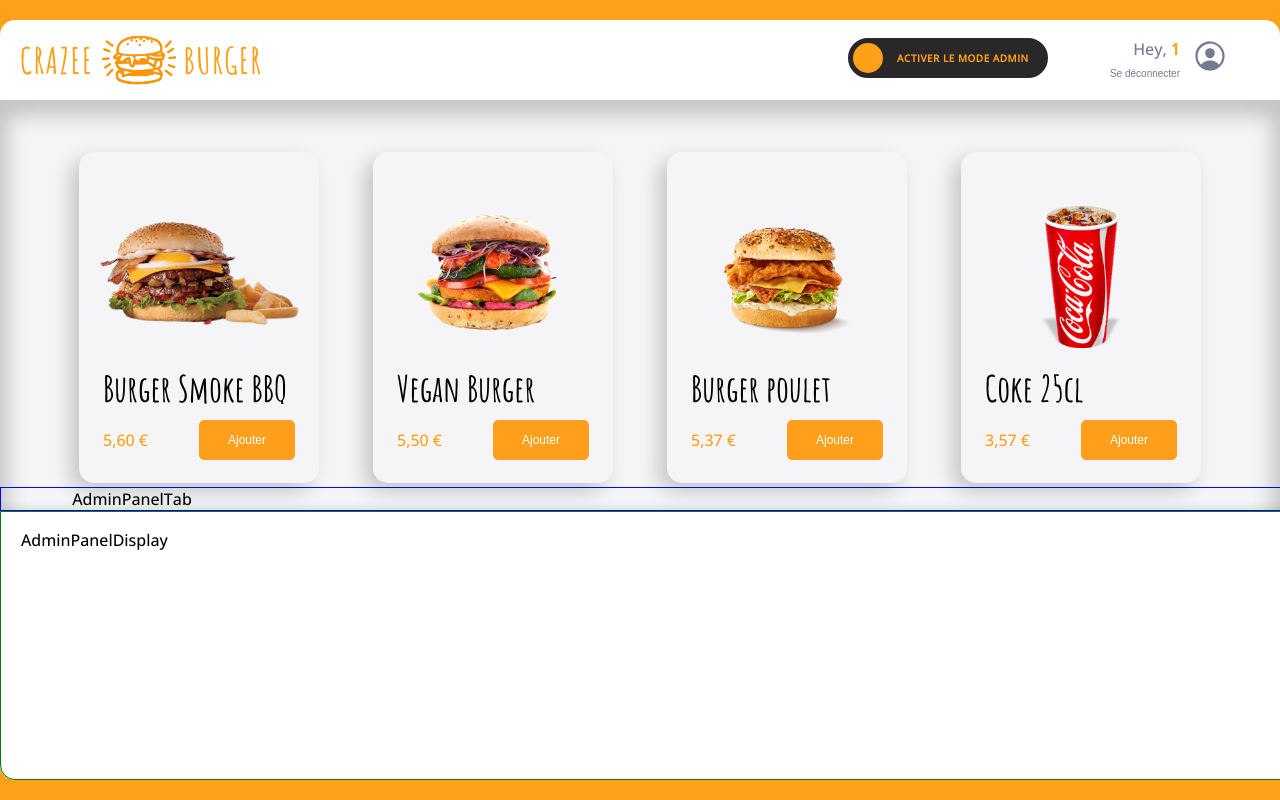
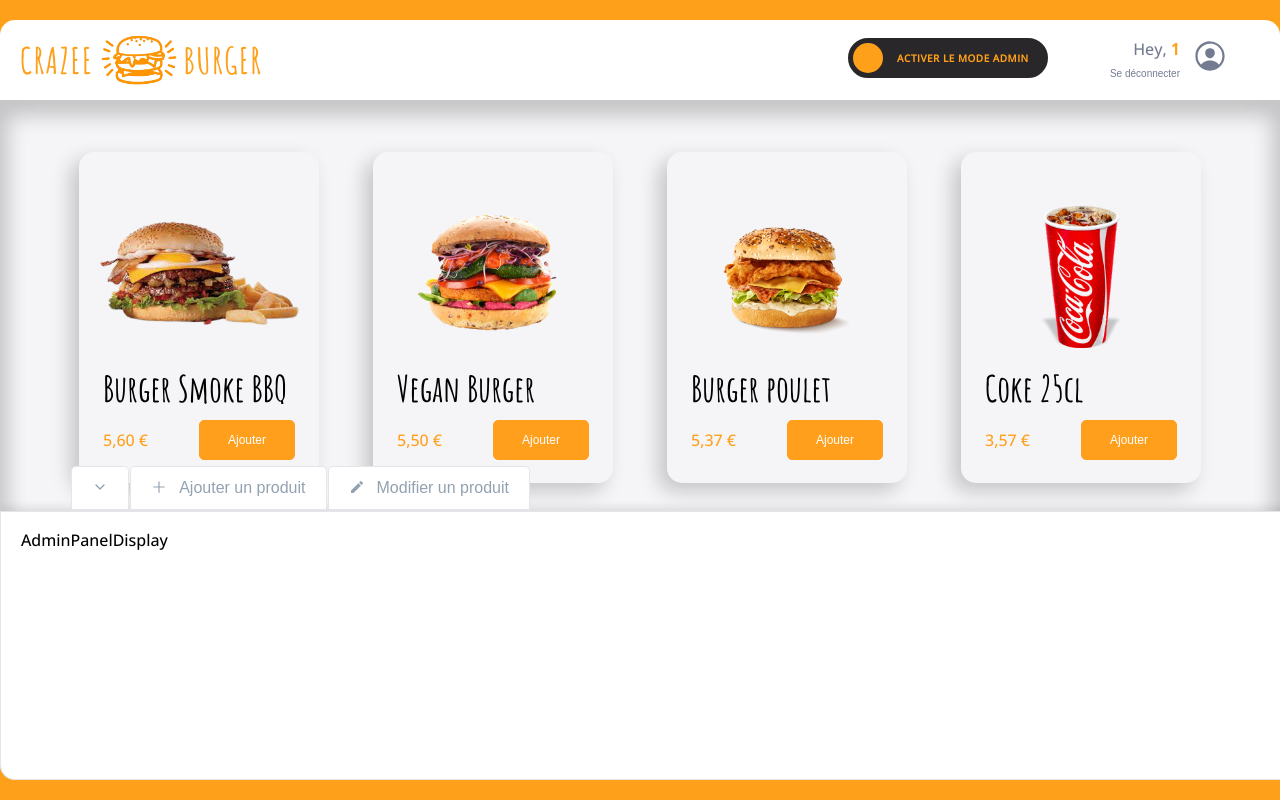
Before and after one commit to Martins-Anthony/crazee-burger, a React (Vite) app: page /order/1 in a window 1280 px wide. Shown: the top 800 px of the page. Built offline with nearby package versions, Linux system fonts and the light colour scheme; grey boxes are pictures that could not be loaded.

Commit message:
💄 F07: ADMIN > AdminPanelTab add styles and  buttons

```diff
--- a/src/components/pages/order/Main/AdminPanel/AdminPanelDisplay.jsx
+++ b/src/components/pages/order/Main/AdminPanel/AdminPanelDisplay.jsx
@@ -6,7 +6,7 @@ export default function AdminPanelDisplay() {
 }
 
 const AdminPanelDisplayStyled = styled.div`
-  border: 1px solid green;
+  border: 1px solid ${theme.colors.greyLight};
   height: 15.65rem;
   padding-top: 1.05rem;
   padding-left: ${theme.spacing.md};
--- a/src/components/pages/order/Main/AdminPanel/AdminPanelTab.jsx
+++ b/src/components/pages/order/Main/AdminPanel/AdminPanelTab.jsx
@@ -1,10 +1,66 @@
 import styled from 'styled-components'
+import { theme } from '../../../../../theme'
+import { FiChevronDown, FiChevronUp } from 'react-icons/fi'
+import { AiOutlinePlus } from 'react-icons/ai'
+import { MdModeEditOutline } from 'react-icons/md'
 
 export default function AdminPanelTab() {
-  return <AdminPanelTabStyled>AdminPanelTab</AdminPanelTabStyled>
+  return (
+    <AdminPanelTabStyled>
+      <button className="panel-tab-button">
+        <span className="panel-tab-icon">
+          <FiChevronDown />
+        </span>
+      </button>
+      <button className="panel-tab-button">
+        <span className="panel-tab-icon">
+          <AiOutlinePlus />
+        </span>
+        Ajouter un produit
+      </button>
+      <button className="panel-tab-button">
+        <span className="panel-tab-icon">
+          <MdModeEditOutline />
+        </span>{' '}
+        Modifier un produit
+      </button>
+    </AdminPanelTabStyled>
+  )
 }
 
 const AdminPanelTabStyled = styled.div`
-  border: 1px solid blue;
   padding-left: 4.45rem;
+  display: flex;
+  gap: 1px;
+
+  .panel-tab-button {
+    color: ${theme.colors.greySemiDark};
+    background: ${theme.colors.white};
+    font-size: ${theme.fonts.size.P0};
+    border-width: 1px 1px 2px 1px;
+    border-style: solid;
+    border-color: ${theme.colors.greyLight};
+    border-radius: ${theme.borderRadius.round} ${theme.borderRadius.round} 0 0;
+    padding: ${theme.spacing.sm} ${theme.spacing.md} ${theme.spacing.sm} ${theme.spacing.md};
+    display: flex;
+    gap: ${theme.spacing.sm};
+
+    .panel-tab-icon {
+      display: block;
+      width: ${theme.fonts.size.P0};
+      height: ${theme.fonts.size.P0};
+    }
+
+    &:hover {
+      cursor: pointer;
+      text-decoration: underline;
+      text-underline-offset: 0.25rem;
+    }
+
+    &:active {
+      background: ${theme.colors.background_dark};
+      color: ${theme.colors.white};
+      border-color: ${theme.colors.background_dark};
+    }
+  }
 `
```
